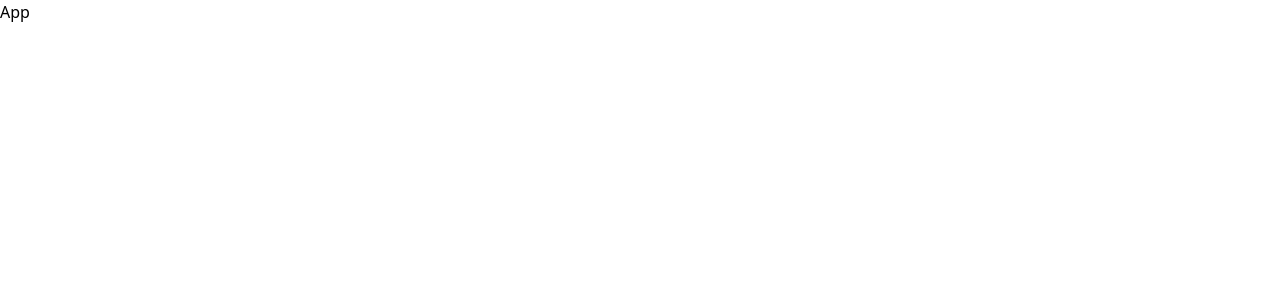
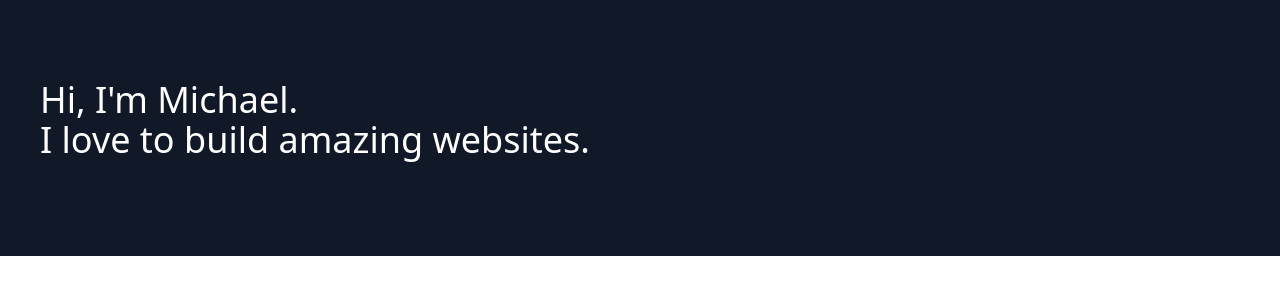
Before and after one commit to Mottola64/portfolio-site, a React (Create React App) app: page / in a window 1280 px wide. Shown: the top 300 px of the page. Built offline with nearby package versions, Linux system fonts and the light colour scheme.

Commit message:
built out framework for portfolio site, created some basic components

```diff
--- a/src/App.js
+++ b/src/App.js
@@ -1,5 +1,20 @@
 import React from "react";
+import About from './Components/About';
+import Contact from './Components/Contact';
+import Navbar from './Components/Navbar';
+import Projects from './Components/Projects';
+import Skills from './Components/Skills';
+import Testimonials from './Components/Testimonials';
 
 export default function App() {
-  return "App";
+  return (
+    <main className="text-gray-400 bg-gray-900 body-font">
+      {/* <Navbar /> */}
+      <About />
+      {/* <Projects />
+      <Skills />
+      <Testimonials />
+      <Contact /> */}
+    </main>
+  )
 }
--- /dev/null
+++ b/src/Components/About.js
@@ -0,0 +1,17 @@
+import React from 'react';
+
+export default function About() {
+    return(
+        <section id='about'>
+            <div className="container mx-auto flex px-10 py-20 md:flex-row flex-col items-center">
+                <div className="lg:flex-grow md:w-1/2 lg:pr-24 md:pr-16 flex flex-ocl md:items-start md:text-left mb-16 md:mb-0 items-center text-center">
+                    <h1 className="title-font sm:text-4xl text-3xl mb-4 font-medium text-white">
+                        Hi, I'm Michael.
+                        <br className="hidden lg:inline-block" /> I love to build amazing websites.
+                    </h1>
+
+                </div>
+            </div>
+        </section>
+    )
+}
--- /dev/null
+++ b/src/Components/Contact.js
@@ -0,0 +1 @@
+export default function Contact() {}
--- /dev/null
+++ b/src/Components/Navbar.js
@@ -0,0 +1 @@
+export default function Navbar() {}
--- /dev/null
+++ b/src/Components/Projects.js
@@ -0,0 +1 @@
+export default function Projects() {}
--- /dev/null
+++ b/src/Components/Skills.js
@@ -0,0 +1 @@
+export default function Skills() {}
--- /dev/null
+++ b/src/Components/Testimonials.js
@@ -0,0 +1 @@
+export default function Testimonials() {}
```
Also changed, not shown: 1 other file (tests, documents, lock files or other folders).
